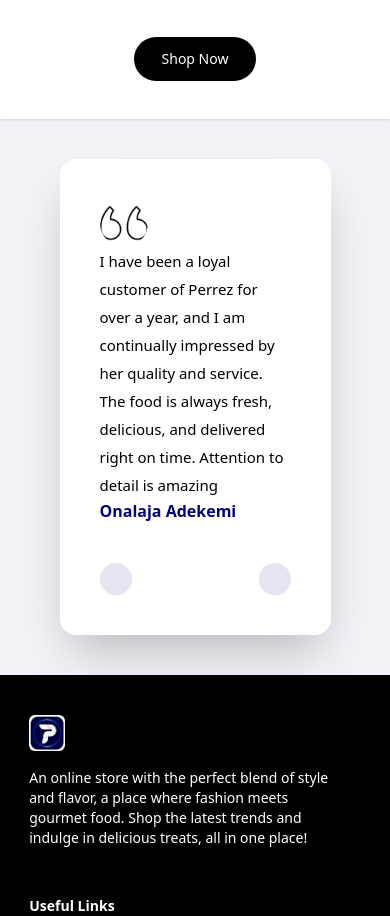
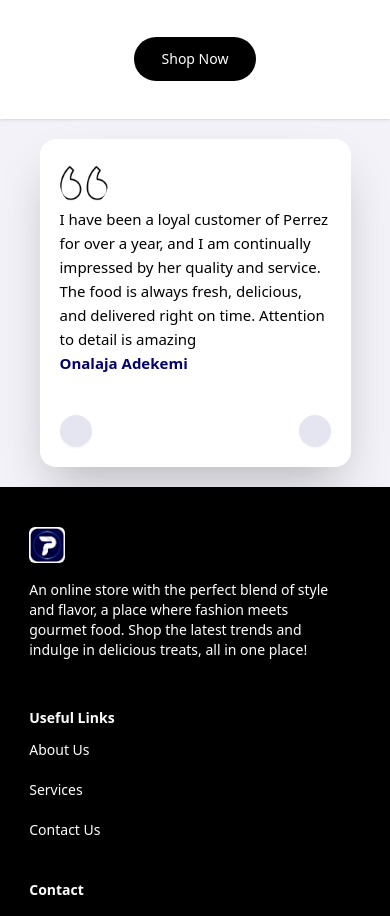
Before and after one commit to profnike/ecommerce, a Next.js app: page / in a window 390 px wide. Shown: the part 2246-3162 px from the top of the page. Built offline with nearby package versions, Linux system fonts and the light colour scheme; some icons are missing.

Commit message:
mobile view adjustmwnt

```diff
--- a/src/components/home/Testimonial.jsx
+++ b/src/components/home/Testimonial.jsx
@@ -16,16 +16,16 @@ export default function Testimonial  () {
   };
   return (
     <div className="bg-primary bg-opacity-5 ">
-      <div className="max-w-[90%] lg:max-w-[80%] mx-auto p-10 md:p-20 md:py-28 ">
-        <div className="shadow-2xl rounded-2xl p-10 md:max-w-[80%] lg:max-w-[70%] m-auto bg-white z-0 ">
+      <div className="max-w-[90%] lg:max-w-[80%] mx-auto p-5 md:p-20 md:py-28 ">
+        <div className="shadow-2xl rounded-2xl p-5 md:p-10 md:max-w-[80%] lg:max-w-[70%] m-auto bg-white z-0 ">
         <img src="/icons/quote.png" alt="" className="w-12 h-12 rounded-full text-red-300"/>
           {testimonialData.length && (
              <div >
-      <span className="leading-7 text-black text-[15px] md:text-base  ">{testimony.text}</span>
+      <span className="md:leading-7 text-black text-[15px] md:text-base  ">{testimony.text}</span>
 
       <div className="">
         <div className="">
-          <span className=" font-semibold text-primary text-[15px] text-base ">{testimony.name}</span>
+          <span className=" font-semibold text-primary text-[15px] md:text-base ">{testimony.name}</span>
 
         </div>
       </div>
```
